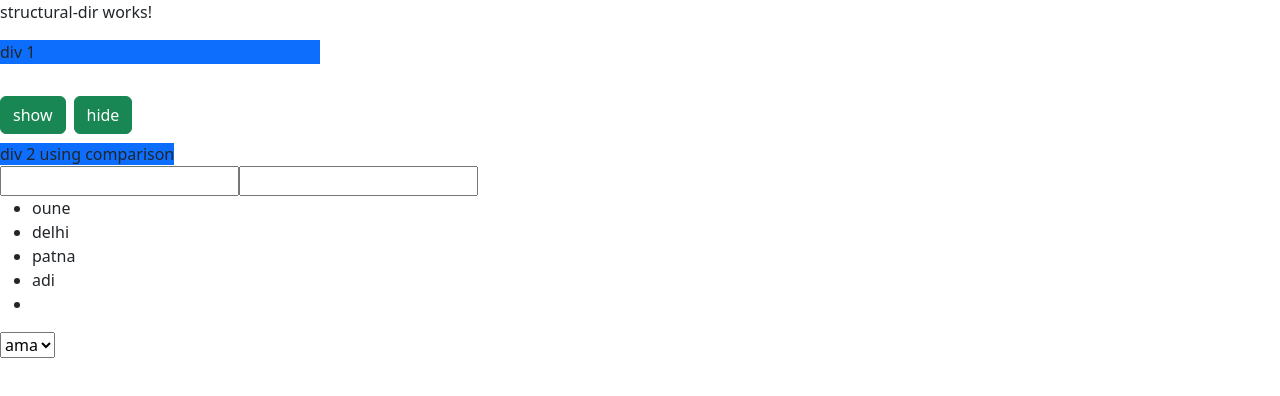
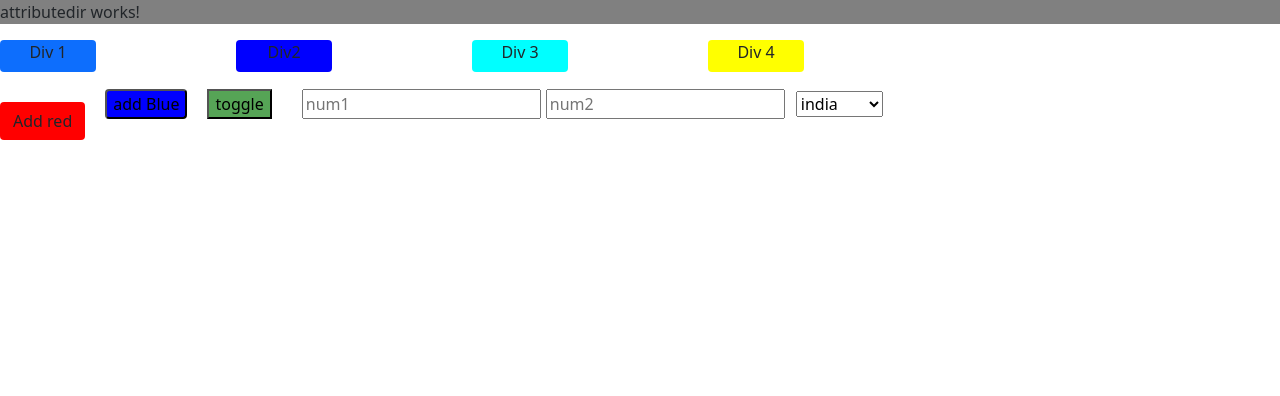
Before and after one commit to Amanavi75/Practice_ng, an Angular app: page / in a window 1280 px wide. Shown: the top 396 px of the page. Built offline with nearby package versions, Linux system fonts and the light colour scheme.

Commit message:
angular directive

```diff
--- a/src/app/app.component.html
+++ b/src/app/app.component.html
@@ -1 +1 @@
-<app-structural-dir></app-structural-dir>
+<app-attributedir></app-attributedir>
--- a/src/app/app.component.ts
+++ b/src/app/app.component.ts
@@ -2,11 +2,12 @@ import { Component } from '@angular/core';
 import { RouterOutlet } from '@angular/router';
 import { DataBindingComponent } from './components/data-binding/data-binding.component';
 import { StructuralDirComponent } from './components/structural-dir/structural-dir.component';
+import { AttributedirComponent } from './components/attributedir/attributedir.component';
 
 @Component({
   selector: 'app-root',
   standalone: true,
-  imports: [RouterOutlet,DataBindingComponent,StructuralDirComponent],
+  imports: [RouterOutlet,DataBindingComponent,StructuralDirComponent,AttributedirComponent],
   templateUrl: './app.component.html',
   styleUrl: './app.component.css'
 })
--- /dev/null
+++ b/src/app/components/attributedir/attributedir.component.css
@@ -0,0 +1,66 @@
+div{
+    display: inline-block;
+}
+
+.a{
+    background-color: rebeccapurple;
+    width: 12vh;
+    height: 4vh;
+    border-radius: 4px;
+    text-align: center;
+}
+
+.b{
+    background-color: blue;
+    margin-left: 140px;
+    width: 12vh;
+    height: 4vh;
+    border-radius: 4px;
+    text-align: center;
+}
+
+.c{
+    background-color: aqua;
+    width: 12vh;
+    height: 4vh;
+    margin-left: 140px;
+    border-radius: 4px;
+    text-align: center;
+}
+
+.d{
+    background-color: yellow;
+    width: 12vh;
+    height: 4vh;
+    margin-left: 140px;
+    border-radius: 4px;
+    text-align: center;
+}
+
+
+.btn{
+    margin-top: 30px;
+    background-color: red;
+    border-radius: 4px;
+}
+
+.btnn{
+    margin-left: 20px;
+    background-color: blue;
+    border-radius: 4px;
+
+}
+
+.btnnn{
+    margin-left: 20px;
+    background-color: rgba(30, 134, 30, 0.75);
+}
+
+.ip{
+    margin-left: 30px;
+    margin-right: 5px;
+}
+
+.combox{
+    margin-left: 11px;
+}
--- /dev/null
+++ b/src/app/components/attributedir/attributedir.component.html
@@ -0,0 +1,43 @@
+<p style="background-color: grey;">attributedir works!</p>
+<div class="a"[ngClass]="div1BgColor">
+    Div 1
+
+</div>
+
+<div class="b" >
+    Div2
+
+
+</div>
+
+<div class="c">
+    Div 3
+</div>
+
+<Div class="d">
+    Div 4
+</Div>
+
+<div>
+    <button class="btn">
+        Add red
+    </button>
+
+    <button class="btnn">
+        add Blue
+    </button>
+
+    <button class="btnnn">
+        toggle
+    </button>
+
+    <input class="ip"  type="text" placeholder="num1">
+    <input type="text" placeholder="num2">
+
+    <select name="" class="combox">
+
+        <option value="">india</option>
+        <option value="">australia</option>
+        <option value="">England</option>
+    </select>
+</div>
--- /dev/null
+++ b/src/app/components/attributedir/attributedir.component.ts
@@ -0,0 +1,15 @@
+import { CommonModule } from '@angular/common';
+import { Component } from '@angular/core';
+
+@Component({
+  selector: 'app-attributedir',
+  standalone: true,
+  imports: [CommonModule],
+  templateUrl: './attributedir.component.html',
+  styleUrl: './attributedir.component.css'
+})
+export class AttributedirComponent {
+
+  div1BgColor:string = 'bg-primary';
+
+}
```
Also changed, not shown: 1 other file (tests, documents, lock files or other folders).
